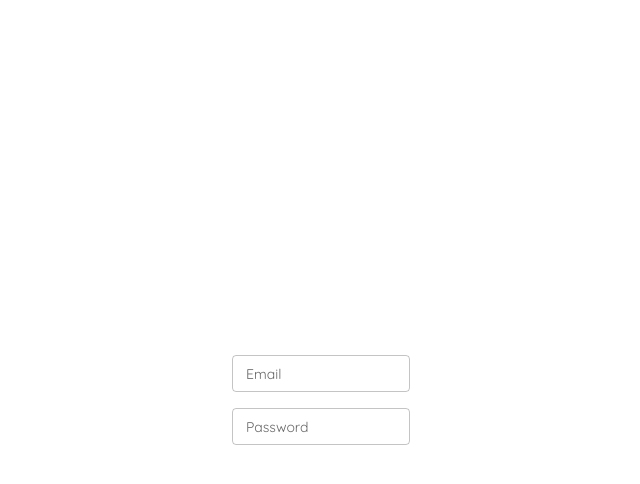
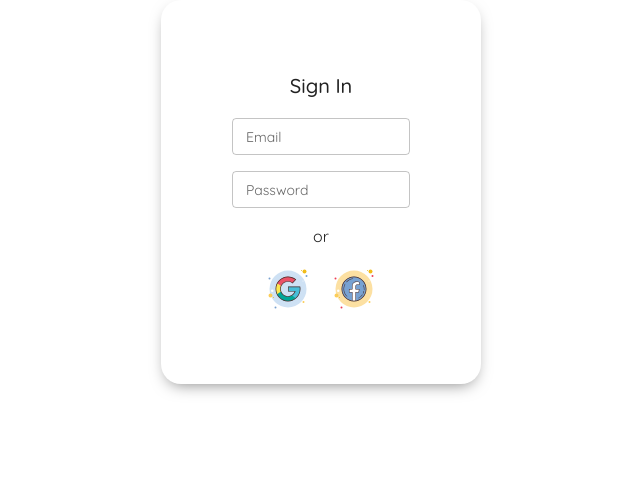
Before and after one commit to mhqn03/thienhocac, a React (Vite) app: page /sign-in in a window 1280 px wide. Shown: the top 484 px of the page, without its empty margins (319-959 px from the left). Built offline with nearby package versions, Linux system fonts and the light colour scheme; what material-ui-confirm would draw is missing.

Commit message:
sign in page

```diff
--- a/index.html
+++ b/index.html
@@ -3,7 +3,7 @@
 
 <head>
   <meta charset="UTF-8" />
-  <link rel="icon" type="image/svg+xml" href="/logo.svg" />
+  <link rel="icon" type="image/svg+xml" href="./logo.svg" />
   <meta name="viewport" content="width=device-width, initial-scale=1.0" />
   <title>eCommerce</title>
   <link rel="preconnect" href="https://fonts.googleapis.com">
--- a/src/App.jsx
+++ b/src/App.jsx
@@ -6,7 +6,12 @@ import SignUpPage from "./pages/auth/SignUp";
 
 function App() {
   return (
-    <Box>
+    <Box
+      sx={{
+        width: "100vw",
+        height: "100vh",
+      }}
+    >
       <Routes>
         <Route path="/" element={<Home />} />
         <Route path="/sign-in/*" element={<SignInPage />} />
--- a/src/pages/auth/SignIn.jsx
+++ b/src/pages/auth/SignIn.jsx
@@ -1,5 +1,6 @@
 import Box from "@mui/material/Box";
 import TextField from "@mui/material/TextField";
+import Typography from "@mui/material/Typography";
 import { useState } from "react";
 
 function SignInPage() {
@@ -19,12 +20,19 @@ function SignInPage() {
         gap: 2,
         justifyContent: "center",
         alignItems: "center",
-        width: "100vw",
-        height: "100vh",
+        width: "20rem",
+        height: "24rem",
+        margin: "auto",
+        boxShadow: (theme) =>
+          theme.palette.mode === "light"
+            ? "0px 6px 16px -6px rgba(1, 1, 1, 0.5)"
+            : "0px 6px 16px -6px rgba(255, 255, 255, 0.5)",
+        borderRadius: "20px",
       }}
     >
+      <Typography variant="h6">Sign In</Typography>
       <TextField
-        id="outlined-search"
+        id="outlined-email"
         label="Email"
         name="email"
         type="text"
@@ -32,9 +40,19 @@ function SignInPage() {
         value={user.email}
         onChange={handleInputChange}
         autoComplete="off"
+        sx={{
+          "&:hover label": {
+            color: (theme) => theme.palette.primary.main,
+          },
+          ".MuiOutlinedInput-root": {
+            "&:hover fieldset": {
+              borderColor: (theme) => theme.palette.primary.main,
+            },
+          },
+        }}
       />
       <TextField
-        id="outlined-search"
+        id="outlined-password"
         label="Password"
         name="password"
         type="password"
@@ -42,7 +60,45 @@ function SignInPage() {
         value={user.password}
         onChange={handleInputChange}
         autoComplete="off"
+        sx={{
+          "&:hover label": {
+            color: (theme) => theme.palette.primary.main,
+          },
+          ".MuiOutlinedInput-root": {
+            "&:hover fieldset": {
+              borderColor: (theme) => theme.palette.primary.main,
+            },
+          },
+        }}
       />
+      <Typography variant="p">or</Typography>
+      <Box
+        sx={{
+          display: "flex",
+          justifyContent: "center",
+          alignItems: "center",
+          gap: 2,
+          transition: "all .2s ease-in-out",
+          "&:hover": {
+            opacity: "0.7",
+          },
+        }}
+      >
+        <img
+          src="./google.svg"
+          alt="Google"
+          style={{
+            cursor: "pointer",
+          }}
+        />
+        <img
+          src="./facebook.svg"
+          alt="Facebook"
+          style={{
+            cursor: "pointer",
+          }}
+        />
+      </Box>
     </Box>
   );
 }
```
Also changed, not shown: public/facebook.svg (added), public/google.svg (added).
